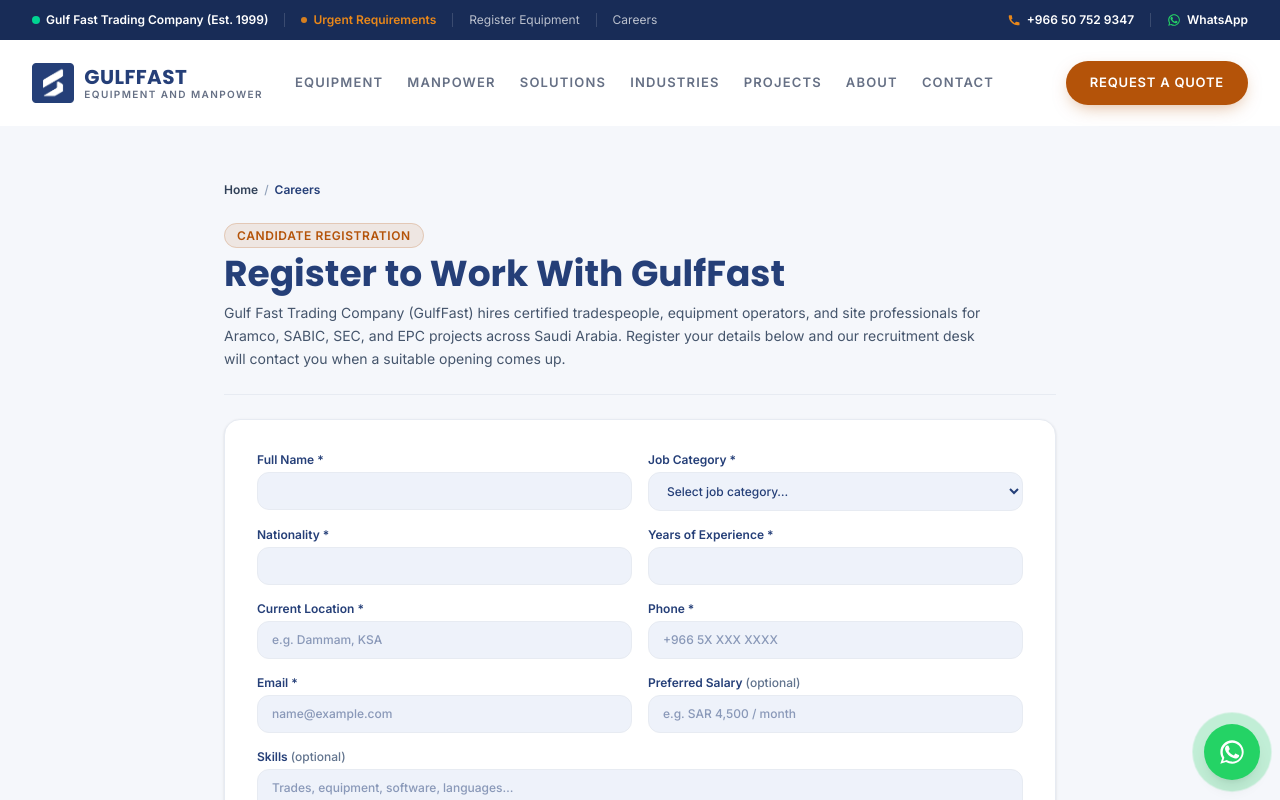
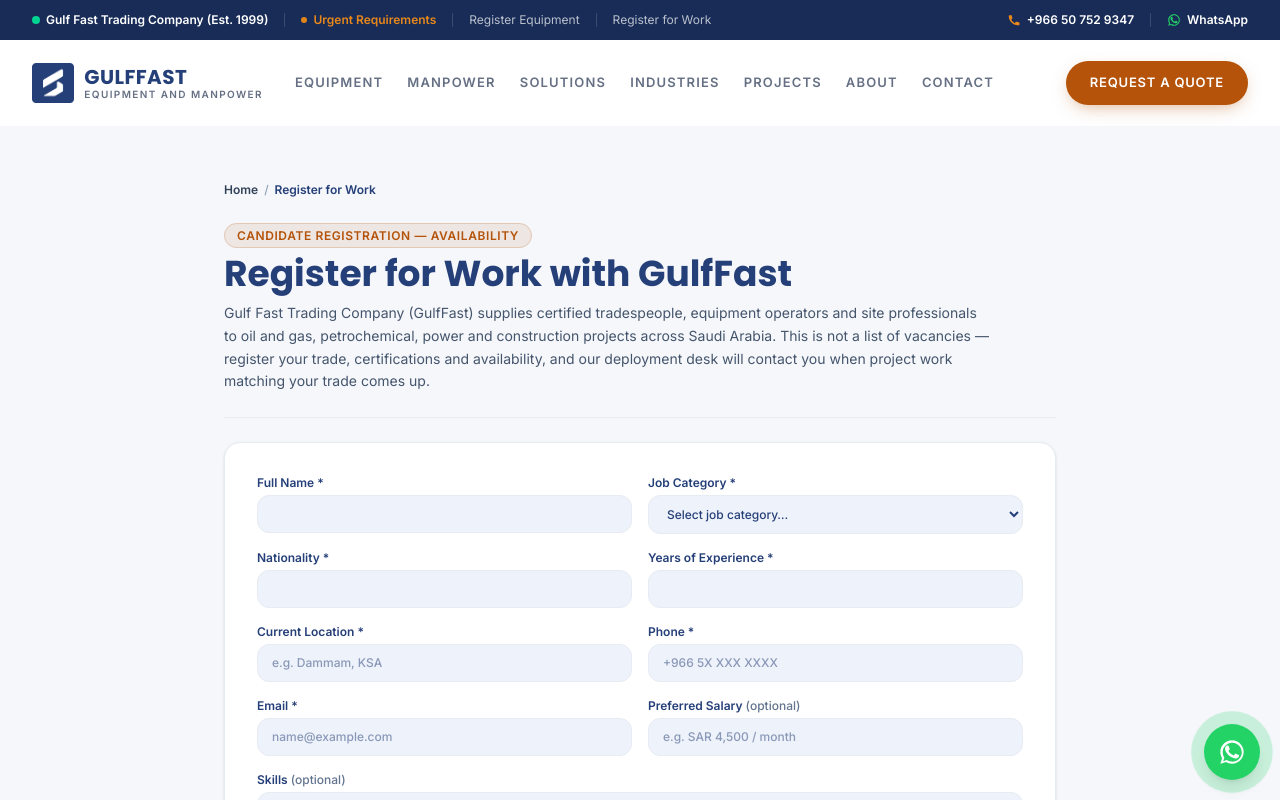
Before and after one commit to rentalgulffast-tech/gulffast_website, a Next.js app: page /careers in a window 1280 px wide. Shown: the top 800 px of the page. Built offline with nearby package versions, Linux system fonts and the light colour scheme.

Commit message:
Rename candidate portal to Register for Work; fix header overflow

```diff
--- a/app/careers/page.tsx
+++ b/app/careers/page.tsx
@@ -4,8 +4,8 @@
 import { CONTACT } from '@/lib/contact';
 
 export const metadata = {
-  title: 'Careers — Register to Work With GulfFast | KSA',
-  description: `Apply to work directly with ${BRAND_LEGAL_NAME} (GulfFast) in Saudi Arabia. Register your trade, experience, and certifications, upload your CV, and our recruitment desk will contact you about work opportunities.`,
+  title: 'Register for Work — Trades, Operators & Site Staff | GulfFast KSA',
+  description: `Register your availability to work with ${BRAND_LEGAL_NAME} (GulfFast) in Saudi Arabia. Add your trade, experience and certifications, upload your CV, and our deployment desk will contact you when suitable project work comes up.`,
   alternates: {
     canonical: '/careers'
   }
@@ -19,21 +19,22 @@
         <Breadcrumbs
           items={[
             { name: 'Home', url: '/' },
-            { name: 'Careers', url: '/careers' }
+            { name: 'Register for Work', url: '/careers' }
           ]}
         />
 
         <div className="my-6 border-b border-border pb-6">
           <span className="text-accent-strong font-bold text-xs uppercase tracking-wider bg-accent-strong/10 px-3 py-1 rounded-full border border-accent-strong/20">
-            Candidate Registration
+            Candidate Registration — Availability
           </span>
           <h1 className="text-3xl sm:text-4xl font-extrabold text-primary mt-2">
-            Register to Work With GulfFast
+            Register for Work with GulfFast
           </h1>
           <p className="text-slate-600 text-sm max-w-3xl mt-2 leading-relaxed">
-            {BRAND_LEGAL_NAME} (GulfFast) hires certified tradespeople, equipment operators, and site professionals
-            for Aramco, SABIC, SEC, and EPC projects across Saudi Arabia. Register your details below and our
-            recruitment desk will contact you when a suitable opening comes up.
+            {BRAND_LEGAL_NAME} (GulfFast) supplies certified tradespeople, equipment operators and site
+            professionals to oil and gas, petrochemical, power and construction projects across Saudi Arabia.
+            This is not a list of vacancies — register your trade, certifications and availability, and our
+            deployment desk will contact you when project work matching your trade comes up.
           </p>
         </div>
 
--- a/components/Footer.tsx
+++ b/components/Footer.tsx
@@ -146,7 +146,7 @@
               <li><Link href="/blog" className="hover:text-white transition-colors">Blog</Link></li>
               <li><Link href="/faq" className="hover:text-white transition-colors">FAQ &amp; Compliance</Link></li>
               <li><Link href="/contact" className="hover:text-white transition-colors">Contact Head Office</Link></li>
-              <li><Link href="/careers" className="hover:text-white transition-colors">Careers</Link></li>
+              <li><Link href="/careers" className="hover:text-white transition-colors">Register for Work</Link></li>
               <li><Link href="/suppliers" className="hover:text-white transition-colors">Suppliers</Link></li>
               <li><Link href="/request-a-quote?need=equipment" className="hover:text-accent transition-colors text-accent font-bold">Request a Quote →</Link></li>
             </ul>
--- a/components/Header.tsx
+++ b/components/Header.tsx
@@ -23,7 +23,7 @@
 const SECONDARY_ITEMS = [
   { name: 'Urgent Requirements', href: '/urgent' },
   { name: 'Register Equipment (Suppliers)', href: '/suppliers' },
-  { name: 'Careers', href: '/careers' },
+  { name: 'Register for Work', href: '/careers' },
   { name: 'Blog', href: '/blog' },
   { name: 'FAQ', href: '/faq' }
 ];
@@ -90,7 +90,7 @@
               href="/careers"
               className="hidden sm:inline hover:text-white transition-colors whitespace-nowrap"
             >
-              Careers
+              Register for Work
             </Link>
           </div>
 
```
